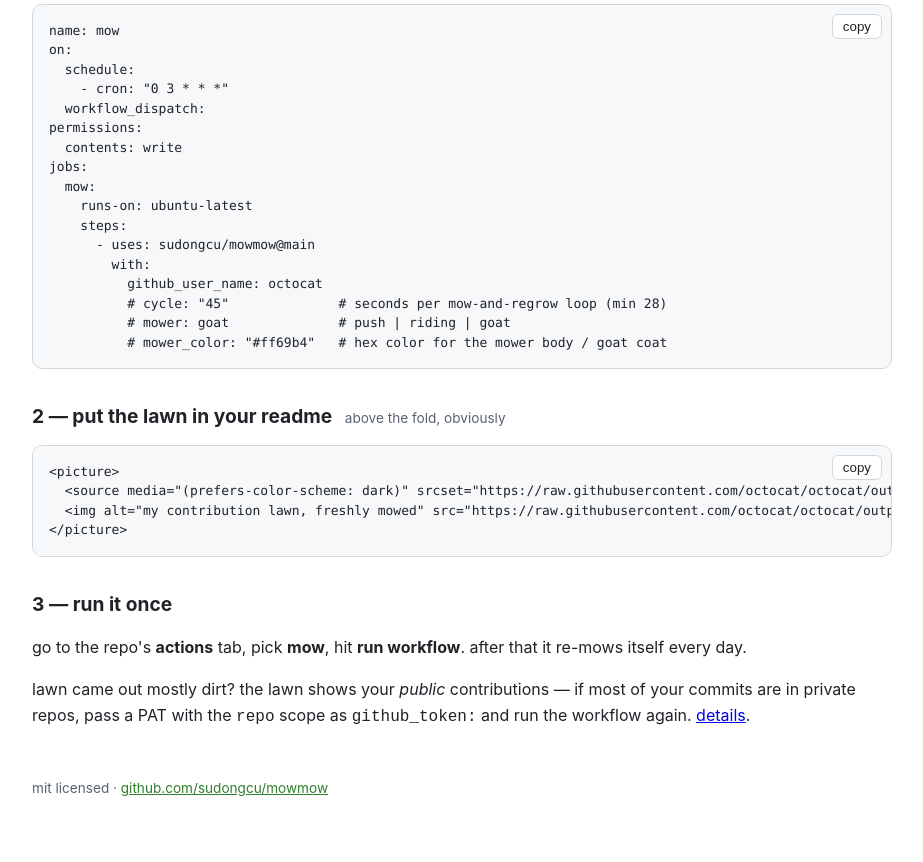
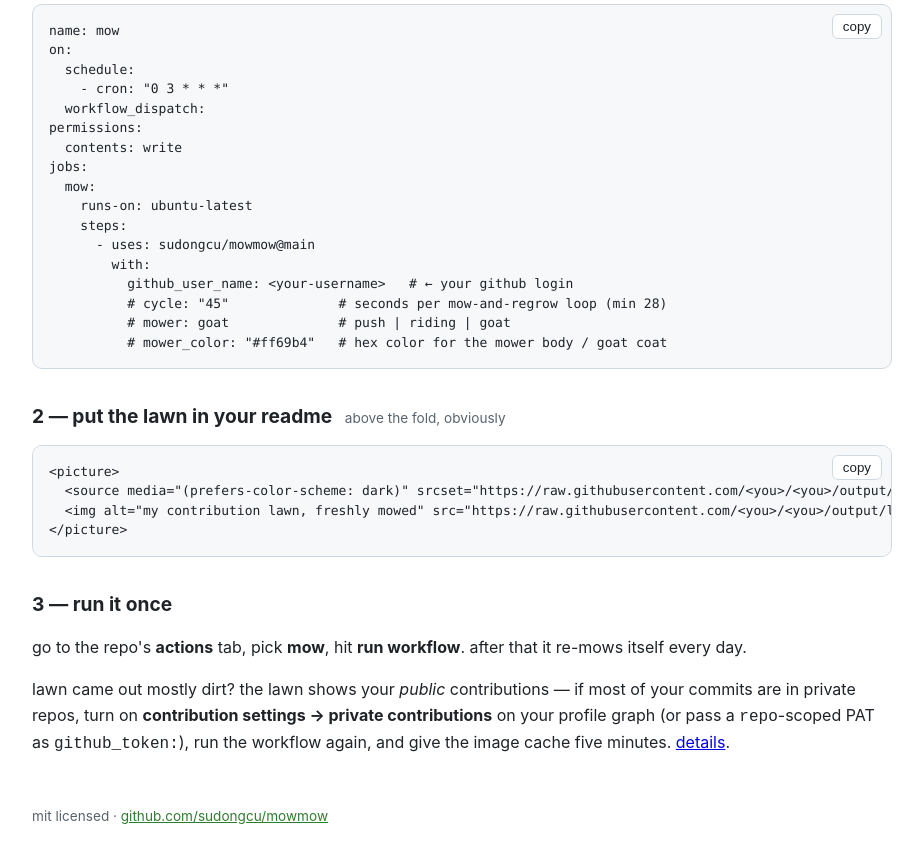
Before and after one commit to sudongcu/mowmow, a website: page docs/index.html in a window 1280 px wide. Shown: the part 674-1536 px from the top of the page, without its empty margins (178-1101 px from the left). Drawn offline with Linux system fonts and the light colour scheme.

Commit message:
docs: fix the private-contributions faq, guard the playground octocat seed
two lessons from the first real user (me):

- the "private contributions" profile toggle does work — it folds
  anonymized counts into the public calendar and the api picks them
  up. the earlier "PAT required" claim came from github's ~5-minute
  svg/image caches serving a stale lawn, so the faq now lists the
  toggle as the easy fix, keeps the PAT as the profile-untouched
  alternative, and warns about the cache window.

- the playground no longer leaks its octocat preview seed into the
  copied snippets: username untouched (or empty) emits
  <your-username> placeholders, so a blind paste fails loudly
  instead of silently mowing the mascot's lawn.

```diff
--- a/docs/index.html
+++ b/docs/index.html
@@ -170,8 +170,10 @@
   <p>go to the repo's <strong>actions</strong> tab, pick <strong>mow</strong>, hit <strong>run workflow</strong>.
      after that it re-mows itself every day.</p>
   <p>lawn came out mostly dirt? the lawn shows your <em>public</em> contributions —
-     if most of your commits are in private repos, pass a PAT with the
-     <code>repo</code> scope as <code>github_token:</code> and run the workflow again.
+     if most of your commits are in private repos, turn on
+     <strong>contribution settings → private contributions</strong> on your profile
+     graph (or pass a <code>repo</code>-scoped PAT as <code>github_token:</code>),
+     run the workflow again, and give the image cache five minutes.
      <a href="https://github.com/sudongcu/mowmow#my-lawn-is-mostly-dirt">details</a>.</p>
 
   <footer>
@@ -186,9 +188,16 @@ import { demoLawn } from "./lib/demo.js";
 const $ = (id) => document.getElementById(id);
 const state = { user: "octocat", theme: "light", cycle: 30, weeks: 53, mower: "push", mowerColor: null, stripes: true };
 const defaultMowerColor = () => PALETTES[state.theme].mower;
+// "octocat" is just the preview seed — never let it leak into the snippets,
+// or people paste it and mow the mascot's lawn instead of their own
+const realUser = () => (state.user && state.user !== "octocat" ? state.user : null);
 
 function workflowYaml() {
-  const withLines = [`          github_user_name: ${state.user || "your-username"}`];
+  const withLines = [
+    realUser()
+      ? `          github_user_name: ${realUser()}`
+      : `          github_user_name: <your-username>   # ← your github login`,
+  ];
   if (state.cycle !== 30) withLines.push(`          cycle: "${state.cycle}"`);
   if (state.mower !== "push") withLines.push(`          mower: ${state.mower}`);
   if (state.mowerColor) withLines.push(`          mower_color: "${state.mowerColor}"`);
@@ -224,7 +233,7 @@ function workflowYaml() {
 }
 
 function markdownSnippet() {
-  const u = state.user || "your-username";
+  const u = realUser() || "<you>";
   const base = `https://raw.githubusercontent.com/${u}/${u}/output`;
   return [
     `<picture>`,
```
Also changed, not shown: README.md.
